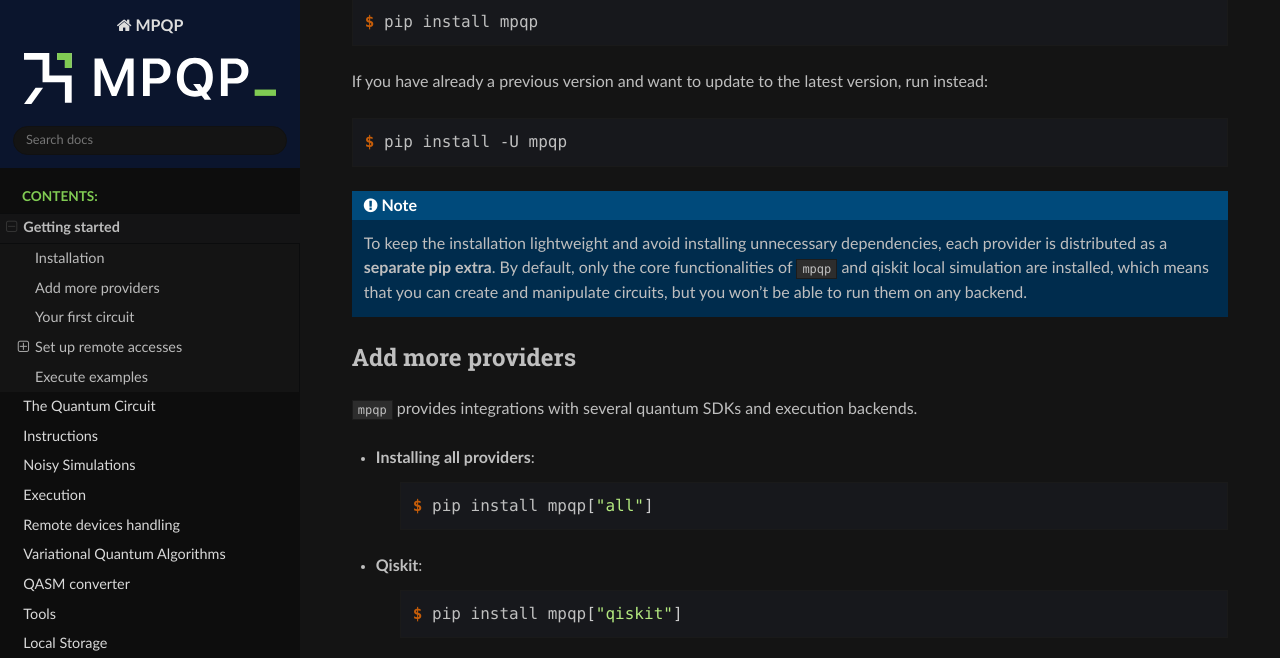
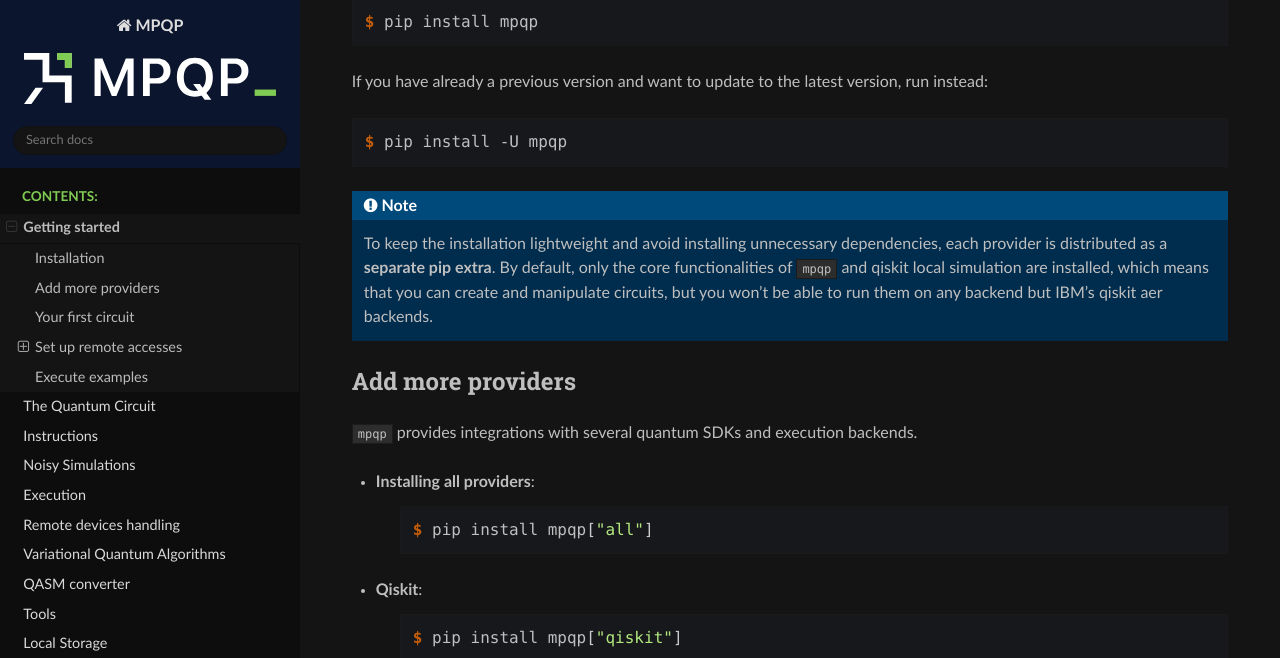
Before and after one commit to ColibrITD-SAS/mpqp, a Sphinx documentation site: the page built from docs/getting-started.rst, in a window 1280 px wide and 900 px high, scrolled down 338 px, cut to the strip 0-658 px from the top of the window. Built offline with Sphinx 7.4.7 and the Read the Docs theme 3.1.0, drawn with Linux system fonts in a browser that asks for light colours.

Commit message:
Apply suggestion from @Henri-ColibrITD

```diff
--- a/docs/getting-started.rst
+++ b/docs/getting-started.rst
@@ -29,7 +29,7 @@ run instead:
     dependencies, each provider is distributed as a **separate pip extra**.
     By default, only the core functionalities of ``mpqp`` and qiskit local
     simulation are installed, which means that you can create and manipulate circuits,
-    but you won't be able to run them on any backend.
+    but you won't be able to run them on any backend but IBM's qiskit aer backends.
 
 Add more providers
 --------------------------
```
